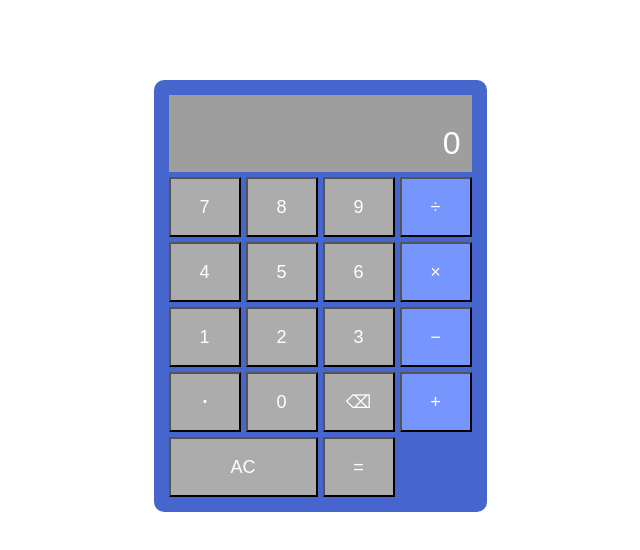
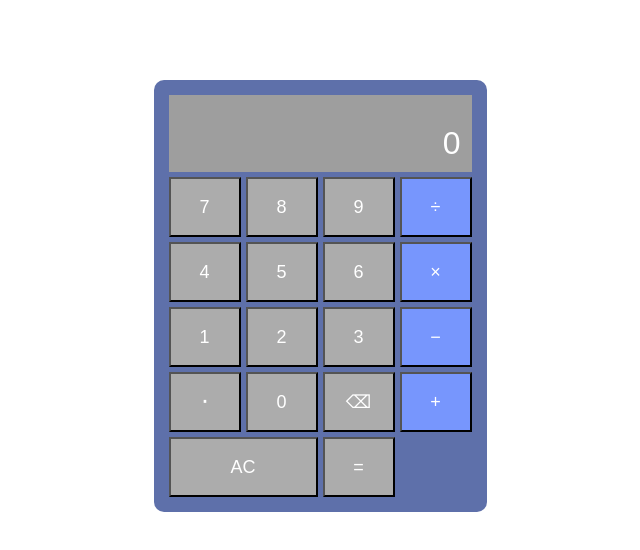
Before and after one commit to marybcheung/calculator, a plain HTML site: page index.html in a window 1280 px wide. Shown: the whole page, without its empty margins (320-960 px from the left). Drawn offline with Linux system fonts and the light colour scheme.

Commit message:
Body colour change

```diff
--- a/index.html
+++ b/index.html
@@ -12,7 +12,7 @@
             .calculator-body {
                 padding: 15px;
                 width:min-content;
-                background-color: rgb(70, 102, 206);
+                background-color: rgb(94, 112, 170);
                 margin: 0 auto;
                 border-radius: 10px;
             }
```
